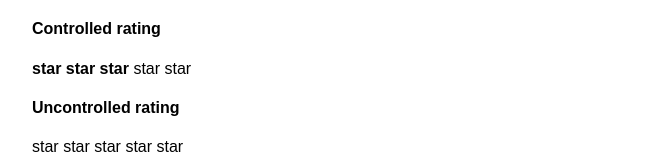
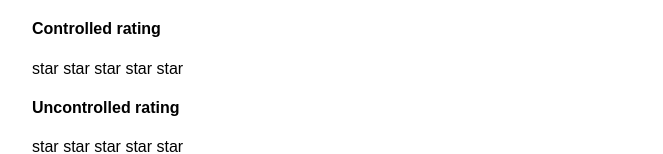
Before and after one commit to Odinokun/ca-react-kabzda, a React (Create React App) app: page / in a window 1280 px wide. Shown: the part 370-524 px from the top of the page, without its empty margins (308-971 px from the left). Built offline with nearby package versions, Linux system fonts and the light colour scheme.

Commit message:
Enhance CtrlRating and UncRating components for improved state management and interactivity

```diff
--- a/src/App.tsx
+++ b/src/App.tsx
@@ -1,4 +1,4 @@
-import { FC } from 'react';
+import { FC, useState } from 'react';
 import { CtrlAccordion } from './components/Accordions/CtrlAccordion';
 import { UncAccordion } from './components/Accordions/UncAccordion';
 import { CtrlRating } from './components/Ratings/CtrlRating';
@@ -7,7 +7,11 @@ import { UncOnOff } from './components/OnOffs/UncOnOff';
 import { CtrlOnOff } from './components/OnOffs/CtrlOnOff';
 import './App.css';
 
+export type RatingValueType = 0 | 1 | 2 | 3 | 4 | 5;
+
 function App() {
+  const [ratingValue, setRatingValue] = useState<RatingValueType>(0);
+
   return (
     <div className='App'>
       <PageTitle title='Accordions' />
@@ -24,7 +28,7 @@ function App() {
 
       <PageTitle title='Ratings' />
       <h4>Controlled rating</h4>
-      <CtrlRating value={3} />
+      <CtrlRating value={ratingValue} setRatingValue={setRatingValue} />
       <h4>Uncontrolled rating</h4>
       <UncRating />
       <hr />
--- a/src/components/Ratings/CtrlRating.tsx
+++ b/src/components/Ratings/CtrlRating.tsx
@@ -1,25 +1,48 @@
 import { FC } from 'react';
+import { RatingValueType } from '../../App';
 
 type PropsType = {
-  value: 0 | 1 | 2 | 3 | 4 | 5;
+  value: RatingValueType;
+  setRatingValue: (value: RatingValueType) => void;
 };
 
-export const CtrlRating: FC<PropsType> = ({ value, ...restProps }) => {
+export const CtrlRating: FC<PropsType> = ({
+  value,
+  setRatingValue,
+  ...restProps
+}) => {
   return (
     <div>
-      <Star selected={value > 0} />
-      <Star selected={value > 1} />
-      <Star selected={value > 2} />
-      <Star selected={value > 3} />
-      <Star selected={value > 4} />
+      <Star selected={value > 0} value={1} setRatingValue={setRatingValue} />
+      <Star selected={value > 1} value={2} setRatingValue={setRatingValue} />
+      <Star selected={value > 2} value={3} setRatingValue={setRatingValue} />
+      <Star selected={value > 3} value={4} setRatingValue={setRatingValue} />
+      <Star selected={value > 4} value={5} setRatingValue={setRatingValue} />
     </div>
   );
 };
 
 type StarPropsType = {
   selected: boolean;
+  value: RatingValueType;
+  setRatingValue: (value: RatingValueType) => void;
 };
 
-const Star: FC<StarPropsType> = ({ selected }) => {
-  return <span>{selected ? <b>star </b> : 'star '}</span>;
+const Star: FC<StarPropsType> = ({
+  selected,
+  value,
+  setRatingValue,
+  ...restProps
+}) => {
+  const onClickHandler = () => {
+    setRatingValue(value);
+  };
+  return (
+    <span
+      style={{ cursor: 'pointer', userSelect: 'none' }}
+      onClick={onClickHandler}
+    >
+      {selected ? <b>star </b> : 'star '}
+    </span>
+  );
 };
--- a/src/components/Ratings/UncRating.tsx
+++ b/src/components/Ratings/UncRating.tsx
@@ -31,7 +31,10 @@ const Star: FC<StarPropsType> = ({
   const onClickHandler = () => setValue(value);
 
   return (
-    <span style={{ cursor: 'pointer' }} onClick={onClickHandler}>
+    <span
+      style={{ cursor: 'pointer', userSelect: 'none' }}
+      onClick={onClickHandler}
+    >
       {selected ? <b>star </b> : 'star '}
     </span>
   );
```
